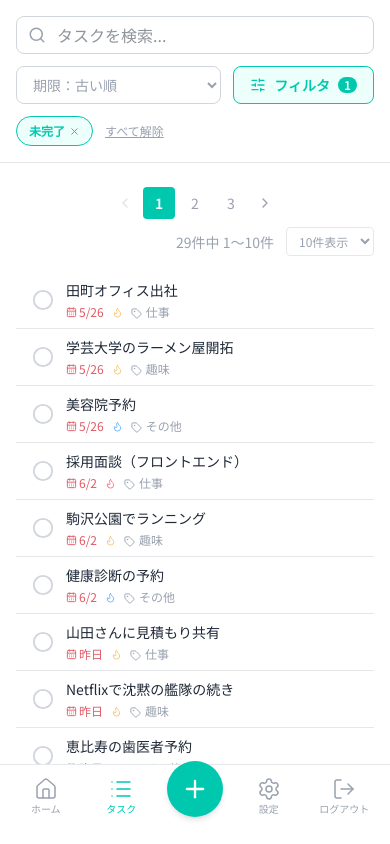
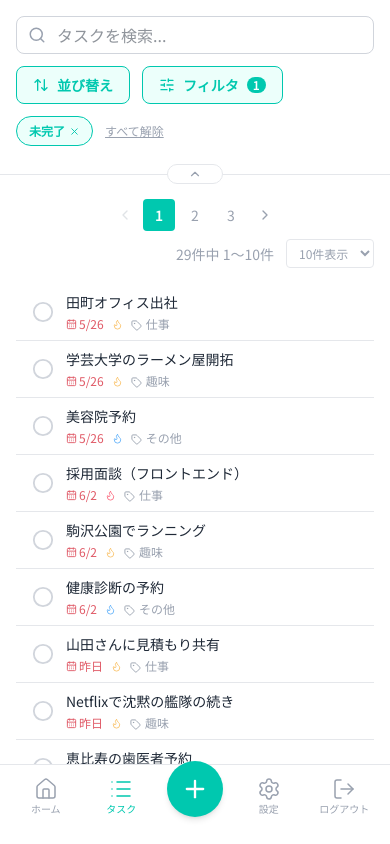
Before and after one commit to RyoAiba/task-board, a Next.js app: page /tasks in a window 390 px wide. Built offline with nearby package versions, Linux system fonts and the light colour scheme.

Commit message:
設定管理のContext化、並び順UI改善、スマホ検索UI最適化

```diff
--- a/app/settings/page.tsx
+++ b/app/settings/page.tsx
@@ -4,7 +4,7 @@ import dynamic from "next/dynamic"
 import { useState } from "react"
 
 import { useLabels } from "../../contexts/LabelsContext"
-import { useSettings } from "../../hooks/useSettings"
+import { useSettings } from "../../contexts/SettingsContext"
 import { Toggle } from "../../components/settings/Toggle"
 import { PageContainer } from "../../components/PageContainer"
 
--- a/app/tasks/page.tsx
+++ b/app/tasks/page.tsx
@@ -2,7 +2,7 @@
 
 import { useState, useMemo, useEffect, Suspense } from "react"
 import { useSearchParams } from "next/navigation"
-import { Search, SlidersHorizontal } from "lucide-react"
+import { ArrowUpDown, ChevronDown, Search, SlidersHorizontal } from "lucide-react"
 
 import { type PageSize, type Priority, PRIORITY_LABELS, PRIORITY_ORDER } from "../../types"
 import { useLabels } from "../../contexts/LabelsContext"
@@ -10,30 +10,18 @@ import { useTasks } from "../../contexts/TasksContext"
 import { useTaskToggle } from "../../hooks/useTaskToggle"
 import { Pagination } from "../../components/Pagination"
 import { FilterChip } from "../../components/tasks/FilterChip"
+import { SortPopup, type SortKey, type SortOrder } from "../../components/tasks/SortPopup"
 import { TaskCard } from "../../components/tasks/TaskCard"
 import { TaskFilterPopup, type DateFilter, DATE_FILTER_LABELS } from "../../components/tasks/TaskFilterPopup"
 import { formatDate } from "../../utils/calendar"
 import { truncate } from "../../utils/string"
 
 type Status = "incomplete" | "completed"
-type SortKey = "label" | "priority" | "status" | "dueDate"
-type SortOrder = "asc" | "desc"
 
 const STATUS_LABELS: Record<Status, string> = {
   incomplete: "未完了",
   completed: "完了済",
 }
-
-const SORT_OPTIONS: { label: string; key: SortKey; order: SortOrder }[] = [
-  { label: "ラベル：昇順", key: "label", order: "asc" },
-  { label: "ラベル：降順", key: "label", order: "desc" },
-  { label: "優先度：高い順", key: "priority", order: "asc" },
-  { label: "優先度：低い順", key: "priority", order: "desc" },
-  { label: "未完了を先に", key: "status", order: "asc" },
-  { label: "完了済を先に", key: "status", order: "desc" },
-  { label: "期限：古い順", key: "dueDate", order: "asc" },
-  { label: "期限：新しい順", key: "dueDate", order: "desc" },
-]
 
 function TasksPageContent() {
   const searchParams = useSearchParams()
@@ -47,42 +35,25 @@ function TasksPageContent() {
   const urlDateFilter = searchParams.get("dateFilter") as DateFilter | null
 
   const [searchText, setSearchText] = useState("")
-  const [selectedLabels, setSelectedLabels] = useState<string[]>(
-    urlLabel ? [urlLabel] : []
-  )
-  const [selectedPriorities, setSelectedPriorities] = useState<Priority[]>(
-    urlPriority ? [urlPriority] : []
-  )
-  const [selectedStatuses, setSelectedStatuses] = useState<Status[]>(
-    urlStatus ? [urlStatus] : ["incomplete"]
-  )
-  const [selectedDateFilters, setSelectedDateFilters] = useState<DateFilter[]>(
-    urlDateFilter ? [urlDateFilter] : []
-  )
+  const [selectedLabels, setSelectedLabels] = useState<string[]>(urlLabel ? [urlLabel] : [])
+  const [selectedPriorities, setSelectedPriorities] = useState<Priority[]>(urlPriority ? [urlPriority] : [])
+  const [selectedStatuses, setSelectedStatuses] = useState<Status[]>(urlStatus ? [urlStatus] : ["incomplete"])
+  const [selectedDateFilters, setSelectedDateFilters] = useState<DateFilter[]>(urlDateFilter ? [urlDateFilter] : [])
   const [filterPopupOpen, setFilterPopupOpen] = useState(false)
+  const [sortPopupOpen, setSortPopupOpen] = useState(false)
   const [sortKey, setSortKey] = useState<SortKey | null>(urlStatus ? null : "dueDate")
   const [sortOrder, setSortOrder] = useState<SortOrder>("asc")
   const [currentPage, setCurrentPage] = useState(1)
   const [pageSize, setPageSize] = useState<PageSize>(10)
+  const [searchOpenSP, setSearchOpenSP] = useState(true)
 
-  useEffect(() => {
-    setSelectedLabels(urlLabel ? [urlLabel] : [])
-  }, [urlLabel])
-
-  useEffect(() => {
-    setSelectedPriorities(urlPriority ? [urlPriority] : [])
-  }, [urlPriority])
-
-  useEffect(() => {
-    setSelectedStatuses(urlStatus ? [urlStatus] : ["incomplete"])
-  }, [urlStatus])
-
-  useEffect(() => {
-    setSelectedDateFilters(urlDateFilter ? [urlDateFilter] : [])
-  }, [urlDateFilter])
-
+  useEffect(() => { setSelectedLabels(urlLabel ? [urlLabel] : []) }, [urlLabel])
+  useEffect(() => { setSelectedPriorities(urlPriority ? [urlPriority] : []) }, [urlPriority])
+  useEffect(() => { setSelectedStatuses(urlStatus ? [urlStatus] : ["incomplete"]) }, [urlStatus])
+  useEffect(() => { setSelectedDateFilters(urlDateFilter ? [urlDateFilter] : []) }, [urlDateFilter])
   useEffect(() => {
     setFilterPopupOpen(false)
+    setSortPopupOpen(false)
   }, [searchParams])
 
   const { todayStr, weekEndStr } = useMemo(() => {
@@ -96,10 +67,7 @@ function TasksPageContent() {
   const resetPage = () => setCurrentPage(1)
 
   const activeFilterCount =
-    selectedLabels.length +
-    selectedPriorities.length +
-    selectedStatuses.length +
-    selectedDateFilters.length
+    selectedLabels.length + selectedPriorities.length + selectedStatuses.length + selectedDateFilters.length
 
   const hasActiveFilters = searchText !== "" || activeFilterCount > 0
 
@@ -112,17 +80,9 @@ function TasksPageContent() {
     resetPage()
   }
 
-  const handleSortChange = (e: React.ChangeEvent<HTMLSelectElement>) => {
-    const val = e.target.value
-    if (!val) {
-      setSortKey(null)
-    } else {
-      const found = SORT_OPTIONS.find(o => `${o.key}_${o.order}` === val)
-      if (found) {
-        setSortKey(found.key)
-        setSortOrder(found.order)
-      }
-    }
+  const handleSortSelect = (key: SortKey | null, order: SortOrder) => {
+    setSortKey(key)
+    setSortOrder(order)
     resetPage()
   }
 
@@ -153,17 +113,13 @@ function TasksPageContent() {
   const filteredAndSortedTasks = useMemo(() => {
     const filtered = tasks.filter(task => {
       const matchesSearch = task.title.toLowerCase().includes(searchText.toLowerCase())
-      const matchesLabel =
-        selectedLabels.length === 0 || selectedLabels.includes(task.labelId)
-      const matchesPriority =
-        selectedPriorities.length === 0 ||
+      const matchesLabel = selectedLabels.length === 0 || selectedLabels.includes(task.labelId)
+      const matchesPriority = selectedPriorities.length === 0 ||
         (task.priority !== undefined && selectedPriorities.includes(task.priority))
-      const matchesStatus =
-        selectedStatuses.length === 0 ||
+      const matchesStatus = selectedStatuses.length === 0 ||
         (selectedStatuses.includes("incomplete") && !task.completed) ||
         (selectedStatuses.includes("completed") && task.completed)
-      const matchesDateFilter =
-        selectedDateFilters.length === 0 ||
+      const matchesDateFilter = selectedDateFilters.length === 0 ||
         selectedDateFilters.some(f => {
           if (f === "noDueDate") return !task.dueDate
           if (!task.dueDate) return false
@@ -176,7 +132,6 @@ function TasksPageContent() {
       if (matchesSearch && matchesLabel && matchesPriority && matchesStatus && matchesDateFilter) {
         return true
       }
-      // 退場アニメ中はステータスのミスマッチを許容（フェード完了まで残す）
       if (isExiting(task.id) && matchesSearch && matchesLabel && matchesPriority && matchesDateFilter) {
         return true
       }
@@ -209,19 +164,19 @@ function TasksPageContent() {
 
   const totalPages = Math.max(1, Math.ceil(filteredAndSortedTasks.length / pageSize))
   const safePage = Math.min(currentPage, totalPages)
-  const pagedTasks = filteredAndSortedTasks.slice(
-    (safePage - 1) * pageSize,
-    safePage * pageSize
-  )
+  const pagedTasks = filteredAndSortedTasks.slice((safePage - 1) * pageSize, safePage * pageSize)
 
   const getLabel = (labelId: string) => labels.find(label => label.id === labelId)
-  const currentSortValue = sortKey ? `${sortKey}_${sortOrder}` : ""
 
   return (
     <div className="flex flex-col h-full">
 
-      {/* ヘッダー */}
-      <div className="flex-shrink-0 p-4 md:p-5 bg-white border-b border-gray-200">
+      {/* ヘッダー（SPはアコーディオン、PCは常時表示） */}
+      <div className="flex-shrink-0 bg-white border-b border-gray-200 relative">
+        <div className={`grid md:!grid-rows-[1fr] transition-[grid-template-rows] duration-300 ease-in-out ${searchOpenSP ? "grid-rows-[1fr]" : "grid-rows-[0fr]"
+          }`}>
+          <div className="overflow-hidden">
+            <div className="p-4 md:p-5">
               <div className="flex flex-col md:flex-row gap-3">
                 <div className="relative md:flex-1">
                   <Search className="absolute left-3 top-2.5 text-gray-400" size={18} />
@@ -234,18 +189,26 @@ function TasksPageContent() {
                   />
                 </div>
                 <div className="flex gap-3 items-stretch">
-            <select
-              value={currentSortValue}
-              onChange={handleSortChange}
-              className="flex-1 md:flex-none px-3 py-1.5 border border-gray-300 rounded-lg text-sm text-gray-400 focus:outline-none focus:ring-1 focus:ring-brand-500 cursor-pointer"
+                  <div className="relative">
+                    <button
+                      onClick={() => setSortPopupOpen(prev => !prev)}
+                      className={`h-full flex items-center gap-2 px-4 py-2 border rounded-lg text-sm font-semibold transition-colors whitespace-nowrap cursor-pointer ${sortKey
+                        ? "border-brand-500 bg-brand-100 text-brand-500"
+                        : "border-gray-300 text-gray-400 hover:border-gray-400"
+                        }`}
                     >
-              <option value="">並び替え</option>
-              {SORT_OPTIONS.map(opt => (
-                <option key={`${opt.key}_${opt.order}`} value={`${opt.key}_${opt.order}`}>
-                  {opt.label}
-                </option>
-              ))}
-            </select>
+                      <ArrowUpDown size={16} />
+                      並び替え
+                    </button>
+                    {sortPopupOpen && (
+                      <SortPopup
+                        currentKey={sortKey}
+                        currentOrder={sortOrder}
+                        onSelect={handleSortSelect}
+                        onClose={() => setSortPopupOpen(false)}
+                      />
+                    )}
+                  </div>
                   <div className="relative">
                     <button
                       onClick={() => setFilterPopupOpen(prev => !prev)}
@@ -276,14 +239,10 @@ function TasksPageContent() {
                   </div>
                 </div>
               </div>
-
               {hasActiveFilters && (
                 <div className="flex gap-2 flex-wrap items-center pt-3">
                   {selectedDateFilters.map(f => (
-              <FilterChip
-                key={f}
-                selected
-                removable
+                    <FilterChip key={f} selected removable
                       onClick={() => { setSelectedDateFilters(prev => prev.filter(v => v !== f)); resetPage() }}
                     >
                       {DATE_FILTER_LABELS[f]}
@@ -293,10 +252,7 @@ function TasksPageContent() {
                     const label = labels.find(l => l.id === labelId)
                     if (!label) return null
                     return (
-                <FilterChip
-                  key={labelId}
-                  selected
-                  removable
+                      <FilterChip key={labelId} selected removable
                         onClick={() => { setSelectedLabels(prev => prev.filter(id => id !== labelId)); resetPage() }}
                       >
                         {truncate(label.name, 6)}
@@ -304,38 +260,47 @@ function TasksPageContent() {
                     )
                   })}
                   {selectedPriorities.map(p => (
-              <FilterChip
-                key={p}
-                selected
-                removable
+                    <FilterChip key={p} selected removable
                       onClick={() => { setSelectedPriorities(prev => prev.filter(v => v !== p)); resetPage() }}
                     >
                       {PRIORITY_LABELS[p]}
                     </FilterChip>
                   ))}
                   {selectedStatuses.map(s => (
-              <FilterChip
-                key={s}
-                selected
-                removable
+                    <FilterChip key={s} selected removable
                       onClick={() => { setSelectedStatuses(prev => prev.filter(v => v !== s)); resetPage() }}
                     >
                       {STATUS_LABELS[s]}
                     </FilterChip>
                   ))}
                   {activeFilterCount > 0 && (
-              <button
-                onClick={resetAllFilters}
-                className="text-xs text-gray-400 hover:text-gray-600 underline px-1 cursor-pointer"
-              >
+                    <button onClick={resetAllFilters} className="text-xs text-gray-400 hover:text-gray-600 underline px-1 cursor-pointer">
                       すべて解除
                     </button>
                   )}
                 </div>
               )}
             </div>
+          </div>
+        </div>
 
-      {/* スクロール領域 */}
+        {/* SP用 タブ周りのスペーサー */}
+        <div className="md:hidden h-3" />
+
+        {/* SP用 開閉タブ */}
+        <button
+          type="button"
+          onClick={() => setSearchOpenSP(prev => !prev)}
+          className="md:hidden absolute left-1/2 bottom-0 -translate-x-1/2 translate-y-1/2 bg-white border border-gray-200 rounded-full px-5 py-0.5 z-10 text-gray-400 hover:text-gray-600 transition-colors"
+          aria-label={searchOpenSP ? "検索を閉じる" : "検索を開く"}
+        >
+          <ChevronDown
+            size={14}
+            className={`transition-transform duration-300 ease-in-out ${searchOpenSP ? "rotate-180" : ""}`}
+          />
+        </button>
+      </div>
+
       <div className="flex-1 overflow-y-auto overflow-x-hidden px-4 md:px-6 py-6">
         {pagedTasks.length > 0 ? (
           <>
--- a/components/Sidebar.tsx
+++ b/components/Sidebar.tsx
@@ -82,7 +82,7 @@ export function Sidebar({ collapsed, onToggle }: Props) {
           </Link>
           <button onClick={() => openCreate()} className={`${ITEM_CLASS} w-full cursor-pointer`}>
             <Plus size={20} className="flex-shrink-0" />
-            <span className={`whitespace-nowrap transition-opacity duration-300 ${collapsed ? "opacity-0" : "opacity-100"}`}>新規作成</span>
+            <span className={`whitespace-nowrap transition-opacity duration-300 ${collapsed ? "opacity-0" : "opacity-100"}`}>タスクを追加</span>
           </button>
           <div>
             <Link href="/tasks" className={ITEM_CLASS}>
--- /dev/null
+++ b/components/tasks/SortPopup.tsx
@@ -0,0 +1,89 @@
+"use client"
+
+import { useEffect, useRef } from "react"
+import { Check } from "lucide-react"
+
+export type SortKey = "label" | "priority" | "status" | "dueDate"
+export type SortOrder = "asc" | "desc"
+
+export type SortOption = {
+  label: string
+  key: SortKey
+  order: SortOrder
+}
+
+export const SORT_OPTIONS: SortOption[] = [
+  { label: "ラベル：昇順", key: "label", order: "asc" },
+  { label: "ラベル：降順", key: "label", order: "desc" },
+  { label: "優先度：高い順", key: "priority", order: "asc" },
+  { label: "優先度：低い順", key: "priority", order: "desc" },
+  { label: "未完了を先に", key: "status", order: "asc" },
+  { label: "完了済を先に", key: "status", order: "desc" },
+  { label: "期限：古い順", key: "dueDate", order: "asc" },
+  { label: "期限：新しい順", key: "dueDate", order: "desc" },
+]
+
+type Props = {
+  currentKey: SortKey | null
+  currentOrder: SortOrder
+  onSelect: (key: SortKey | null, order: SortOrder) => void
+  onClose: () => void
+}
+
+export function SortPopup({ currentKey, currentOrder, onSelect, onClose }: Props) {
+  const ref = useRef<HTMLDivElement>(null)
+
+  useEffect(() => {
+    const handleClick = (e: MouseEvent) => {
+      if (ref.current && !ref.current.contains(e.target as Node)) {
+        onClose()
+      }
+    }
+    document.addEventListener("mousedown", handleClick)
+    return () => document.removeEventListener("mousedown", handleClick)
+  }, [onClose])
+
+  const handleSelect = (key: SortKey, order: SortOrder) => {
+    onSelect(key, order)
+    onClose()
+  }
+
+  const handleClear = () => {
+    onSelect(null, "asc")
+    onClose()
+  }
+
+  return (
+    <>
+      <div className="fixed inset-0 z-40" onClick={onClose} />
+      <div
+        ref={ref}
+        className="absolute right-0 top-full mt-2 z-50 w-56 bg-white rounded-xl shadow-xl border border-gray-200 py-2"
+      >
+        <button
+          onClick={handleClear}
+          className={`w-full flex items-center justify-between px-4 py-2 text-sm hover:bg-gray-50 transition-colors cursor-pointer ${currentKey === null ? "text-brand-500 font-semibold" : "text-gray-600"
+            }`}
+        >
+          並び替えなし
+          {currentKey === null && <Check size={14} />}
+        </button>
+        <div className="my-1 border-t border-gray-100" />
+        {SORT_OPTIONS.map(({ label, key, order }) => {
+          const isActive = currentKey === key && currentOrder === order
+          return (
+            <button
+              key={`${key}_${order}`}
+              onClick={() => handleSelect(key, order)}
+              className={`w-full flex items-center justify-between px-4 py-2 text-sm hover:bg-gray-50 transition-colors cursor-pointer ${isActive ? "text-brand-500 font-semibold" : "text-gray-600"
+                }`}
+            >
+              {label}
+              {isActive && <Check size={14} />}
+            </button>
+          )
+        })}
+      </div>
+    </>
+  )
+}
--- a/components/tasks/TaskModal.tsx
+++ b/components/tasks/TaskModal.tsx
@@ -154,9 +154,10 @@ export function TaskModal() {
   }
 
   const handleSave = () => {
+    const finalTitle = values.title.trim() || "(タイトルなし)"
     if (renderState.mode === "edit") {
       updateTask(renderState.taskId, {
-        title: values.title.trim(),
+        title: finalTitle,
         priority: values.priority,
         labelId: values.labelId,
         dueDate: values.dueDate || undefined,
@@ -165,7 +166,7 @@ export function TaskModal() {
       showToast("タスクを保存しました")
     } else {
       addTask(
-        values.title.trim(),
+        finalTitle,
         values.priority,
         values.labelId,
         values.dueDate || undefined,
```
Also changed, not shown: components/LayoutWrapper.tsx (+9 -5 lines), components/Pagination.tsx (+7 -6 lines), components/dashboard/WeeklyCalendarDesktop.tsx (+4 -6 lines), components/dashboard/WeeklyCalendarMobile.tsx (+3 -13 lines), components/tasks/TaskCard.tsx (+1 -6 lines), contexts/SettingsContext.tsx (added, +67 -0 lines), hooks/useSettings.ts (deleted, +0 -43 lines). Lines whose indentation alone changed are shown as unchanged.
